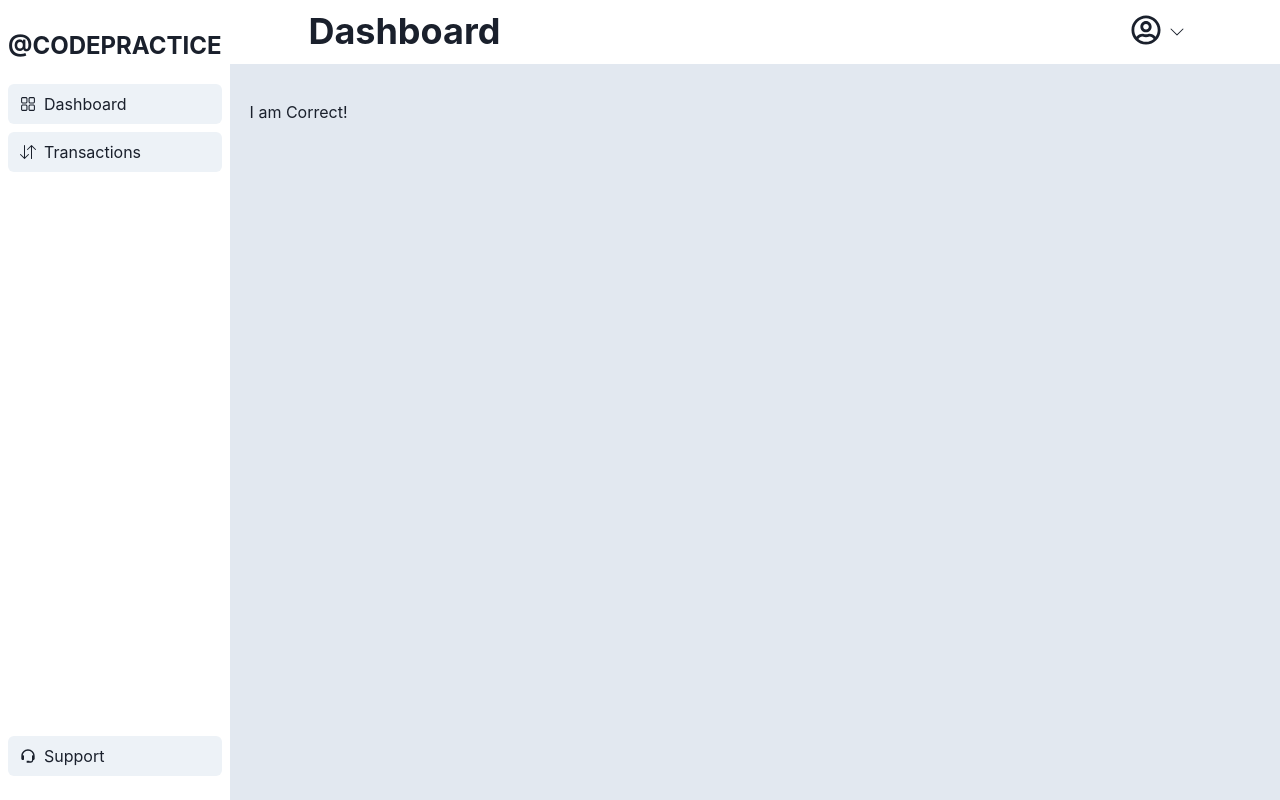
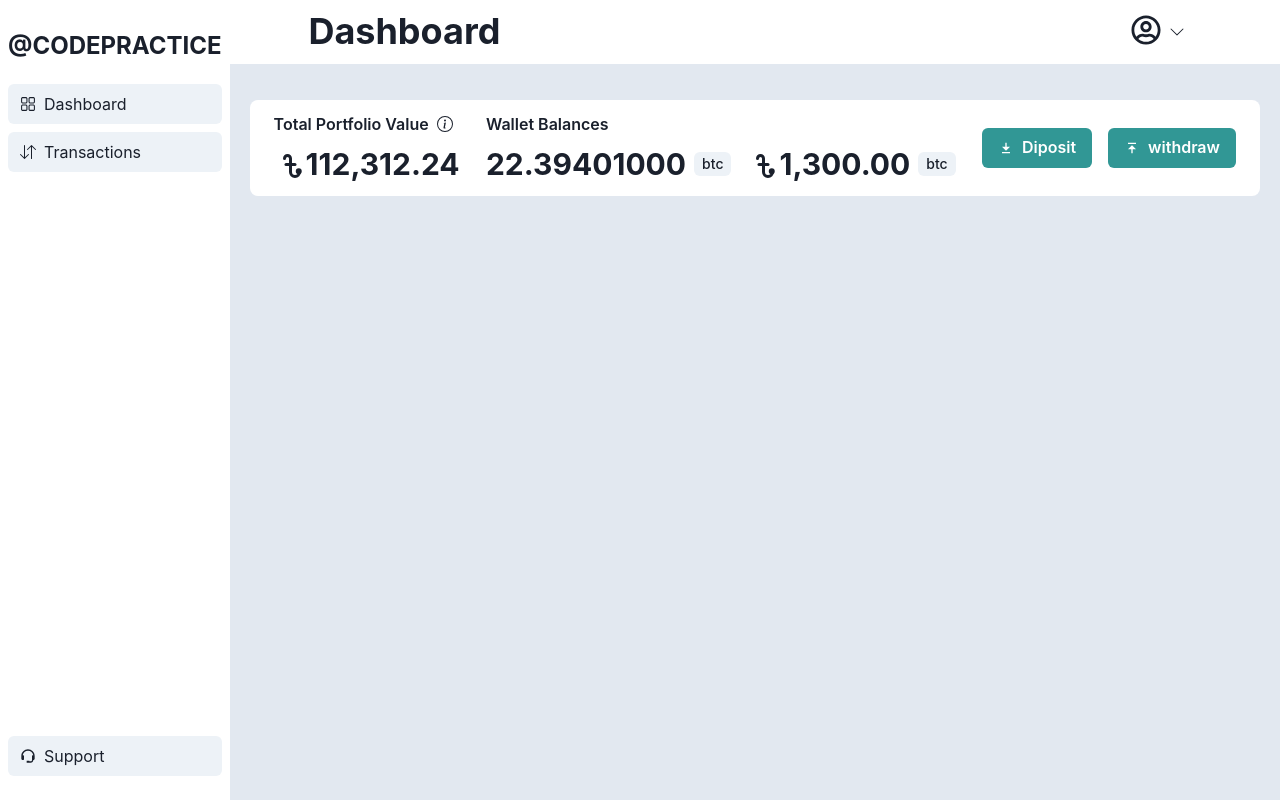
Before and after one commit to CautiousCoder/foodyZone, a React (Vite) app: page / in a window 1280 px wide. Built offline with nearby package versions, Linux system fonts and the light colour scheme.

Commit message:
Portfolio degined.

```diff
--- a/src/Pages/Dashboard/Dashboard.jsx
+++ b/src/Pages/Dashboard/Dashboard.jsx
@@ -1,9 +1,146 @@
+import {
+  Box,
+  Button,
+  Container,
+  Flex,
+  HStack,
+  Heading,
+  Icon,
+  Stack,
+  Tag,
+  Text,
+} from "@chakra-ui/react";
+import { BiSolidArrowToBottom, BiSolidArrowToTop } from "react-icons/bi";
+import { BsInfoCircle } from "react-icons/bs";
+import { TbCurrencyTaka } from "react-icons/tb";
 import DashboardLayout from "../../Components/DashboardLayout";
 
 const Dashboard = ({ props }) => {
   return (
     <DashboardLayout title="Dashboard">
-      <div>I am Correct!</div>
+      <Box
+        minH={{
+          base: "calc(100vh - 84px)",
+          md: "calc(100vh - 104px)",
+        }}
+      >
+        <Container
+          maxW="container.lg"
+          bg="white"
+          rounded="lg"
+          py="3"
+          px={{
+            base: "2",
+            md: "4",
+            lg: "6",
+          }}
+        >
+          <Flex justify="space-between">
+            <Stack>
+              <HStack>
+                <Text
+                  textTransform="capitalize"
+                  fontWeight="semibold"
+                  fontSize={{
+                    base: "12px",
+                    md: "14px",
+                    lg: "16px",
+                  }}
+                >
+                  total portfolio value
+                </Text>
+                <Icon fontWeight="bold" as={BsInfoCircle} />
+              </HStack>
+              <HStack>
+                <Icon
+                  mt="1"
+                  mr="-3"
+                  fontSize={{
+                    base: "3xl",
+                    md: "4xl",
+                  }}
+                  as={TbCurrencyTaka}
+                />
+                <Heading
+                  as="h1"
+                  fontSize={{
+                    base: "2xl",
+                    md: "3xl",
+                  }}
+                >
+                  112,312.24
+                </Heading>
+              </HStack>
+            </Stack>
+            <Stack>
+              <Text
+                textTransform="capitalize"
+                fontWeight="semibold"
+                fontSize={{
+                  base: "12px",
+                  md: "14px",
+                  lg: "16px",
+                }}
+              >
+                wallet balances
+              </Text>
+              <Flex gap={4}>
+                <HStack>
+                  <Heading
+                    as="h1"
+                    fontSize={{
+                      base: "2xl",
+                      md: "3xl",
+                    }}
+                  >
+                    22.39401000
+                  </Heading>
+                  <Tag>btc</Tag>
+                </HStack>
+                <HStack>
+                  <Icon
+                    mt="1"
+                    mr="-3"
+                    fontSize={{
+                      base: "3xl",
+                      md: "4xl",
+                    }}
+                    as={TbCurrencyTaka}
+                  />
+                  <Heading
+                    as="h1"
+                    fontSize={{
+                      base: "2xl",
+                      md: "3xl",
+                    }}
+                  >
+                    1,300.00
+                  </Heading>
+                  <Tag>btc</Tag>
+                </HStack>
+              </Flex>
+            </Stack>
+            <Stack spacing="4" direction="row" align="center">
+              <Button
+                leftIcon={<Icon as={BiSolidArrowToBottom} />}
+                textTransform="capitalize"
+                colorScheme="teal"
+                size="md"
+              >
+                diposit
+              </Button>
+              <Button
+                leftIcon={<Icon as={BiSolidArrowToTop} />}
+                textTransform="-moz-initial"
+                colorScheme="teal"
+                size="md"
+              >
+                withdraw
+              </Button>
+            </Stack>
+          </Flex>
+        </Container>
+      </Box>
     </DashboardLayout>
   );
 };
```
